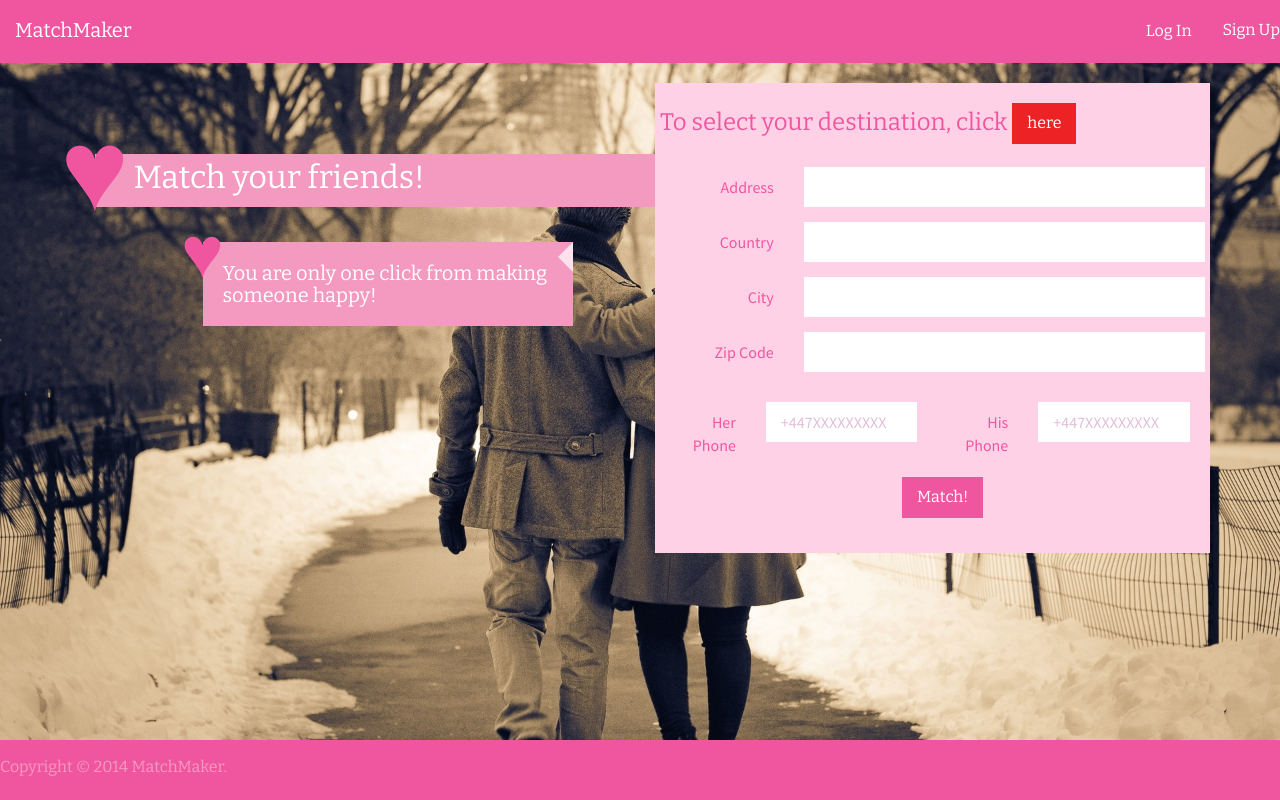
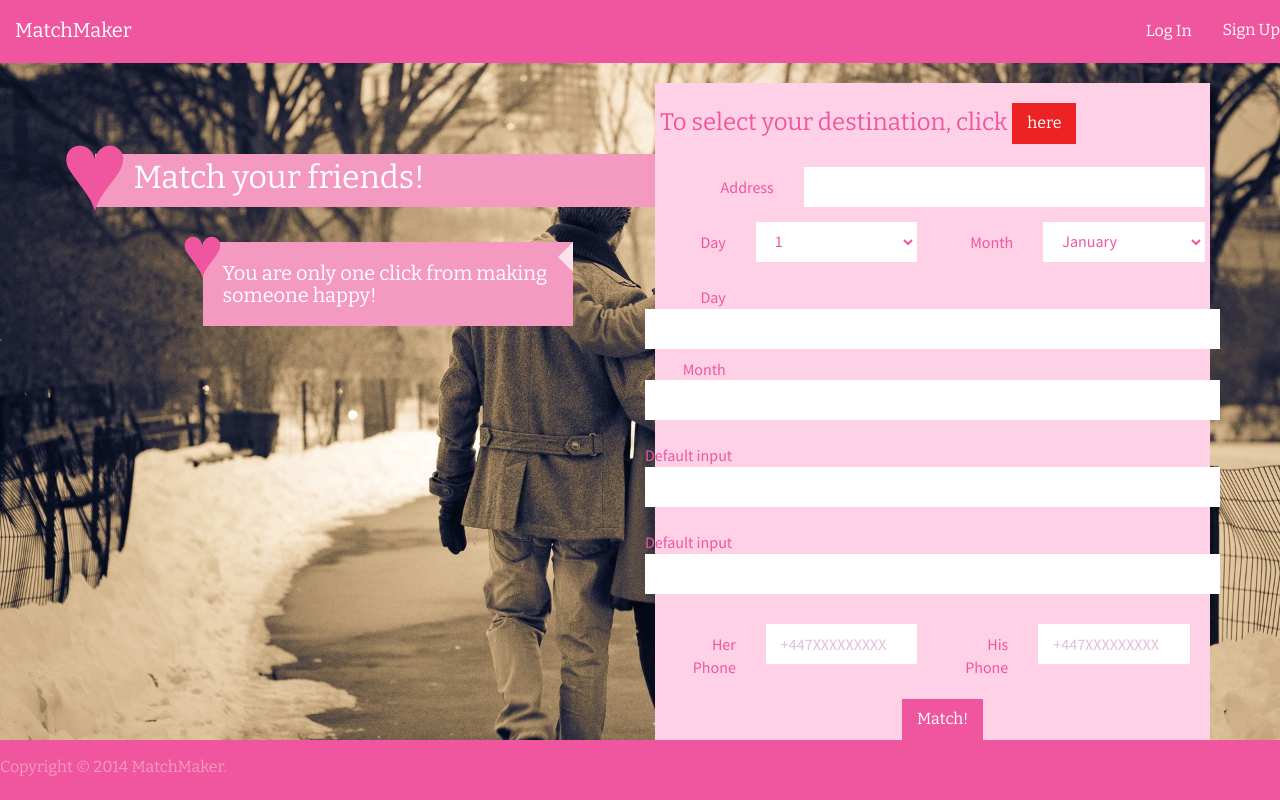
Before and after one commit to axsaucedo/matchmaker, a Django app: page /matchup/ in a window 1280 px wide; the page is wider, and only the part inside the window is pictured. Run offline with Django 3.2, Linux system fonts and the light colour scheme; data that the repository does not hold is empty; parts of the project's set-up code (start-up, migrations or seed data) failed here and were passed over; some libraries are stand-ins or nearby versions.

Commit message:
some of Almas changes

```diff
--- a/templates/matchup/matchup.html
+++ b/templates/matchup/matchup.html
@@ -48,25 +48,81 @@
                                         </div>
                                     </div>
                                     <div class="form-group">
-                                        <label for="match-form-country" class="col-md-3 control-label">Country</label>
-                                        <div class="col-md-9">
-                                            <input id="match-form-country" name="country" class="form-control" type="text" readonly>
-                                        </div>
-                                    </div>
-                                    <div class="form-group">
-                                        <label for="match-form-city" class="col-md-3 control-label">City</label>
-                                        <div class="col-md-9">
-                                            <input id="match-form-city" name="city" class="form-control" type="text" readonly>
-                                        </div>
+                                      <label for="match-form-day-pick" class="col-md-2 control-label">Day</label>
+                                      <div class="col-md-4">
+                                        <select class="form-control" id="select">
+                                         <option>1</option>
+                                          <option>2</option>
+                                          <option>3</option>
+                                          <option>4</option>
+                                          <option>5</option>
+                                          <option>6</option>
+                                          <option>7</option>
+                                          <option>8</option>
+                                          <option>9</option>
+                                          <option>10</option>
+                                          <option>11</option>
+                                          <option>12</option>
+                                          <option>13</option>
+                                          <option>14</option>
+                                          <option>15</option>
+                                          <option>16</option>
+                                          <option>17</option>
+                                          <option>18</option>
+                                          <option>19</option>
+                                          <option>20</option>
+                                          <option>21</option>
+                                          <option>22</option>
+                                          <option>23</option>
+                                          <option>24</option>
+                                          <option>25</option>
+                                          <option>26</option>
+                                          <option>27</option>
+                                          <option>28</option>
+                                          <option>29</option>
+                                          <option>30</option>
+                                        </select>
+                                      </div>
+                                      <label for="match-form-day-pick" class="col-md-2 control-label">Month</label>
+                                      <div class="col-md-4">
+                                        <select class="form-control" id="select">
+                                          <option>January</option>
+                                          <option>February</option>
+                                          <option>March</option>
+                                          <option>April</option>
+                                          <option>May</option>
+                                          <option>June</option>
+                                          <option>July</option>
+                                          <option>August</option>
+                                          <option>September</option>
+                                          <option>October</option>
+                                          <option>November</option>
+                                          <option>December</option>
+                                        </select>
+                                      </div>
+
                                     </div>
 
                                     <div class="form-group">
-                                        <label for="match-form-zip" class="col-md-3 control-label">Zip Code</label>
-                                        <div class="col-md-9">
-                                            <input id="match-form-zip" name="zip" class="form-control" type="text" readonly>
-                                        </div>
+                                      <label for="match-form-day-pick" class="col-md-2 control-label">Day</label>
+                                      <input type="text" class="form-control col-md-4" id="inputDefault">
+
+                                      <label for="match-form-day-pick" class="col-md-2 control-label">Month</label>
+                                                                              <input type="text" class="form-control col-md-4" id="inputDefault">
+
                                     </div>
+
+
+                                    <div class="form-group">
+                                        <label class="control-label" for="inputDefault">Default input</label>
+                                        <input type="text" class="form-control col-md-4" id="inputDefault">
+                                      </div>
+                                                                                                                                              <div class="form-group">
+                                        <label class="control-label" for="inputDefault">Default input</label>
+                                        <input type="text" class="form-control col-md-4" id="inputDefault">
+                                      </div>
                                 </fieldset>
+
 
                             <div class="form-group">
                                 <label for="match-form-her-phone" class="col-md-2 control-label">Her Phone</label>
```
Also changed, not shown: db.sqlite3, 9 other files.
